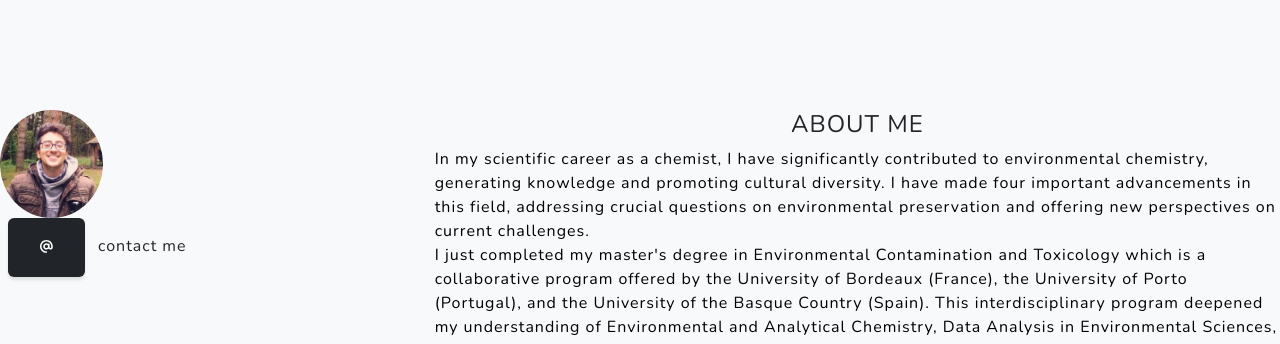
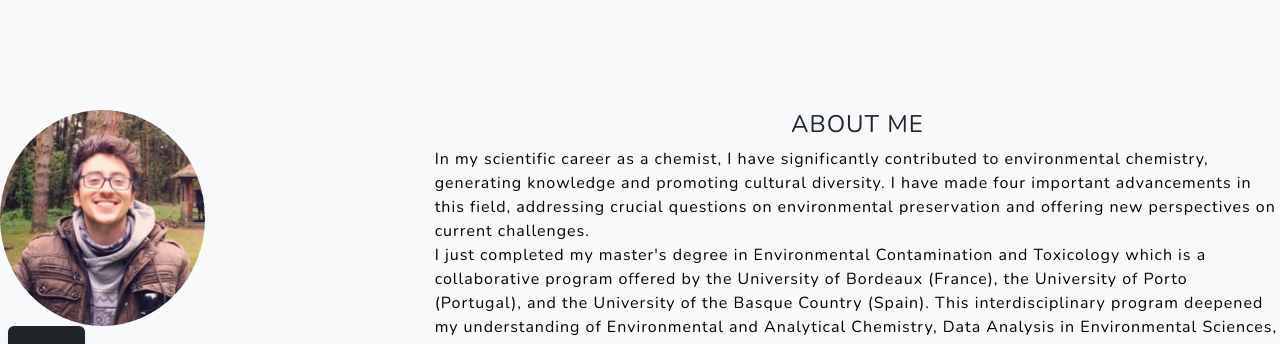
Before and after one commit to manuandinoe/manuandinoe.github.io, a plain HTML site: page index.html in a window 1280 px wide. Shown: the part 850-1194 px from the top of the page. Drawn offline with nearby package versions, Linux system fonts and the light colour scheme.

Commit message:
Update index.html

```diff
--- a/index.html
+++ b/index.html
@@ -65,7 +65,7 @@
             <div class="row">
                 <div class="container col-lg-4">
                      <div class="team-member">
-                         <img class="mx-auto rounded-circle" src="assets/img/foto.png" alt="..." style="width: 25%; height: 25%;" />
+                         <img class="mx-auto rounded-circle" src="assets/img/foto.png" alt="..." style="width: 50%; height: 50%;" />
                     </div>
                     <p>
                         <a class="btn btn-dark btn-social mx-2" href="mailto:manuelandinoe@gmail.com"><i class="fas fa-at"></i></a> contact me
```
